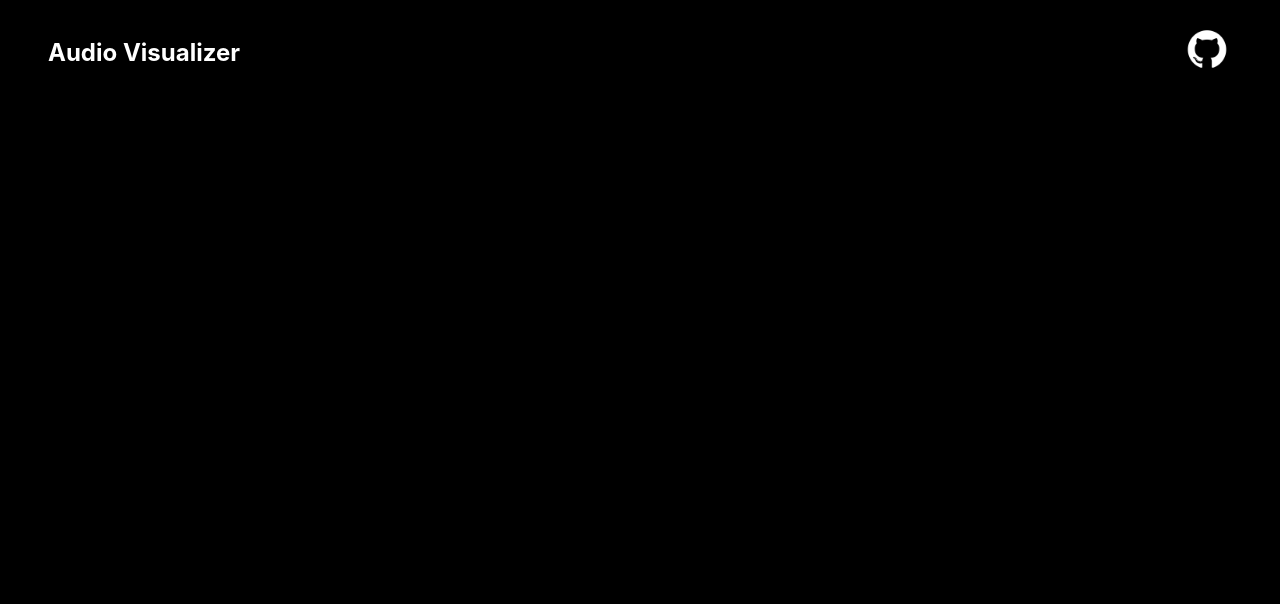
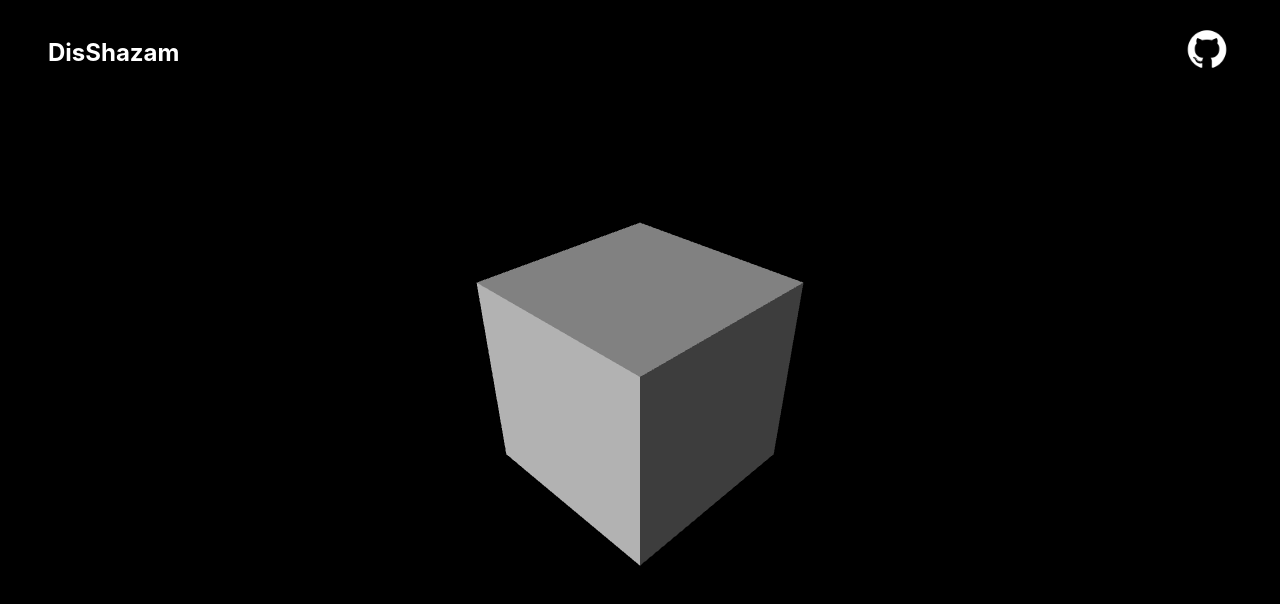
Before and after one commit to Sarang-Nambiar/audio-visualizer, a React (Vite) app: page / in a window 1280 px wide. Shown: the top 604 px of the page. Built offline with nearby package versions, Linux system fonts and the light colour scheme; a web font is replaced by a local one.

Commit message:
feat: Sample box rendered

```diff
--- a/src/App.css
+++ b/src/App.css
@@ -17,3 +17,15 @@ a {
     text-decoration: none;
     color: white;
 }
+
+.canvas {
+    width: 100%;
+    height: 70vh;
+}
+
+.label {
+    text-align: center;
+    font-family: Inter;
+    font-size: larger;
+    font-weight: bold;
+}
--- a/src/App.tsx
+++ b/src/App.tsx
@@ -1,5 +1,7 @@
+import { Canvas } from '@react-three/fiber';
 import './App.css';
 import gh_icon from './assets/github-icon.png';
+import { OrbitControls } from '@react-three/drei';
 
 function App() {
 
@@ -11,14 +13,24 @@ function App() {
     <>
       <div className='navbar'>
         <a href='/'>
-          <span className='nav-title'>Audio Visualizer</span>
+          <span className='nav-title'>DisShazam</span>
         </a>
         <a href='https://github.com/Sarang-Nambiar/audio-visualizer'>
           <img src={gh_icon} alt='gh-logo' width={50} height={50} />
         </a>
       </div>
-      <div className='container'>
+      <div className='canvas'>
+        <Canvas camera={{position:[10, 10, 10], near:5, far: 50, fov: 50}}>
+          <mesh>
+              <boxGeometry args={[6, 6, 6]}/>
+              <meshStandardMaterial />
+              <ambientLight intensity={0.2} />
+              <directionalLight color="white" position={[0, 2, 5]} />
+          </mesh>
+          <OrbitControls enableDamping={true} enableZoom={false}/>
+        </Canvas>
       </div>
+      <p className='label'>Spin the box!</p>
     </>
   )
 }
```
